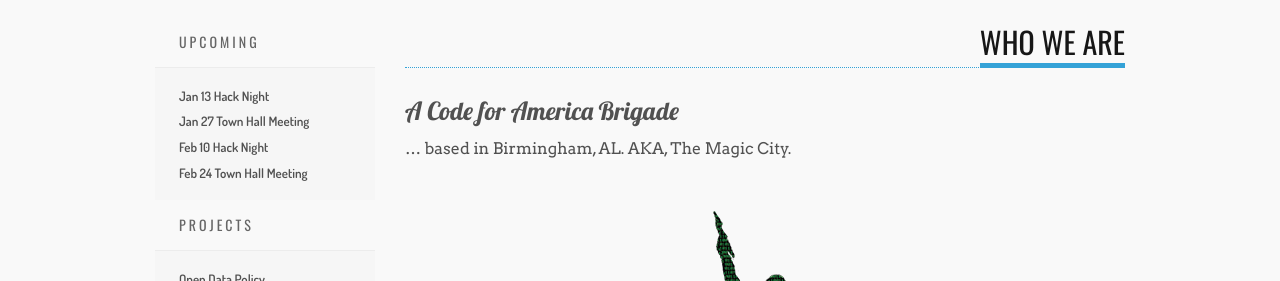
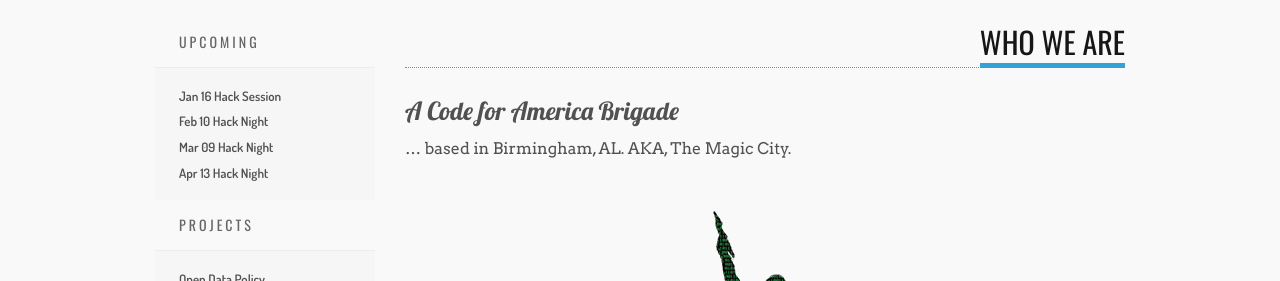
Before and after one commit to codeforbirmingham/codeforbirmingham.github.io, a Jekyll site: the page built from index.md, in a window 1280 px wide and 900 px high. Shown: the part 401-682 px from the top of the window. Built offline with Jekyll 4.4.1, drawn with Linux system fonts in a browser that asks for light colours.

Commit message:
Update upcoming events.

```diff
--- a/_includes/upcoming.html
+++ b/_includes/upcoming.html
@@ -2,13 +2,7 @@
     <li>
         <a href="http://www.meetup.com/Code-for-Birmingham-AL/events/227598962/"
            onclick="trackOutboundLink('http://www.meetup.com/Code-for-Birmingham-AL/events/227598962/'); return false;">
-            Jan 13 Hack Night
-        </a>
-    </li>
-    <li>
-        <a href="http://www.meetup.com/Code-for-Birmingham-AL/events/227529271/"
-           onclick="trackOutboundLink('http://www.meetup.com/Code-for-Birmingham-AL/events/227529271/'); return false;">
-            Jan 27 Town Hall Meeting
+            Jan 16 Hack Session
         </a>
     </li>
     <li>
@@ -18,9 +12,15 @@
         </a>
     </li>
     <li>
-        <a href="http://www.meetup.com/Code-for-Birmingham-AL/events/zsrbflyvdbgc/"
-           onclick="trackOutboundLink('http://www.meetup.com/Code-for-Birmingham-AL/events/zsrbflyvdbgc/'); return false;">
-            Feb 24 Town Hall Meeting
+        <a href="http://www.meetup.com/Code-for-Birmingham-AL/events/dqfztjyvfbmb/"
+           onclick="trackOutboundLink('http://www.meetup.com/Code-for-Birmingham-AL/events/dqfztjyvfbmb/'); return false;">
+            Mar 09 Hack Night
+        </a>
+    </li>
+    <li>
+        <a href="http://www.meetup.com/Code-for-Birmingham-AL/events/dqfztjyvgbrb/"
+           onclick="trackOutboundLink('http://www.meetup.com/Code-for-Birmingham-AL/events/dqfztjyvgbrb/'); return false;">
+            Apr 13 Hack Night
         </a>
     </li>
 </ul>
```
